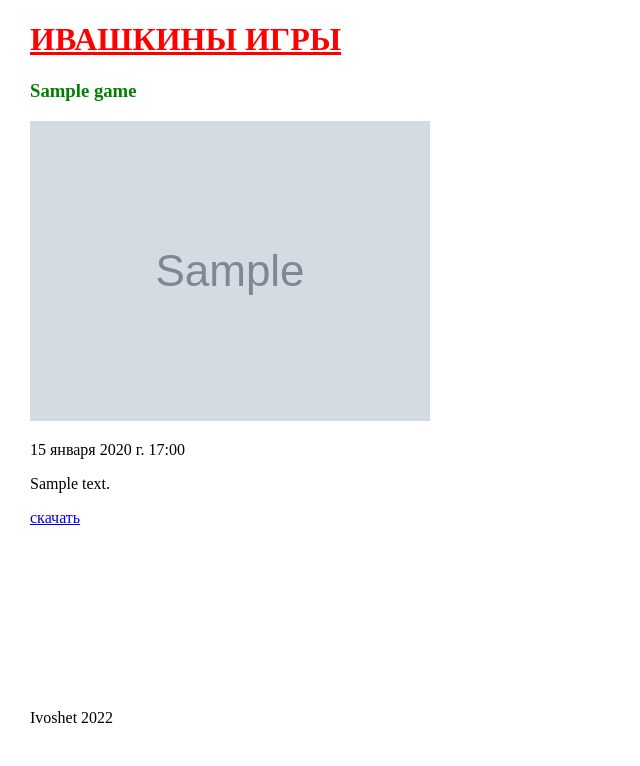
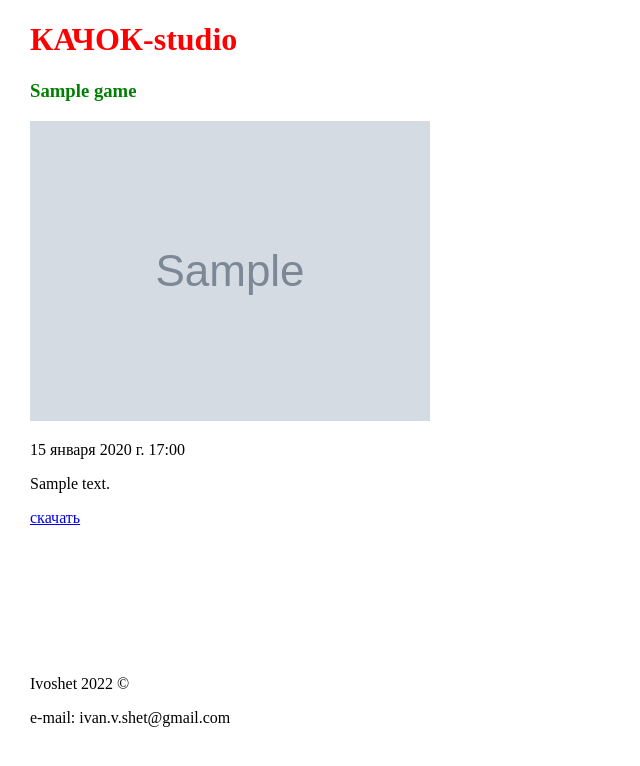
Before and after one commit to ivoshet/mysite, a Django app: page / in a window 1280 px wide. Shown: the top 766 px of the page, without its empty margins (0-640 px from the left). Run offline with Django 4.2, Linux system fonts and the light colour scheme; tables that the repository leaves empty hold one stand-in row (values such as "Sample post"); grey boxes marked "Sample" are stand-in pictures; parts of the project's set-up code (start-up, migrations or seed data) failed here and were passed over.

Commit message:
added base template

```diff
--- a/blog/static/css/blog.css
+++ b/blog/static/css/blog.css
@@ -1,4 +1,4 @@
-h1 a {
+#base-header h1 {
     color: red;
 }
 
--- /dev/null
+++ b/blog/templates/blog/base.html
@@ -0,0 +1,23 @@
+{% load static %}
+<!DOCTYPE html>
+<html lang="en">
+  <head>
+    <meta charset="UTF-8" />
+    <meta http-equiv="X-UA-Compatible" content="IE=edge" />
+    <meta name="viewport" content="width=device-width, initial-scale=1.0" />
+    <title>Games</title>
+    <link rel="stylesheet" href="{% static 'css/blog.css' %}" type="text/css" />
+  </head>
+  <body>
+    <div id="base-header">
+      <h1>КАЧОК-studio</h1>
+    </div>
+    <div class="content-container">{% block content %} {% endblock %}</div>
+    <div id="footer">
+      <div>
+        <p>Ivoshet 2022 &copy;</p>
+        <p>e-mail: ivan.v.shet@gmail.com</p>
+      </div>
+    </div>
+  </body>
+</html>
--- a/blog/templates/blog/game_list.html
+++ b/blog/templates/blog/game_list.html
@@ -1,20 +1,5 @@
-{% load static %}
-<!DOCTYPE html>
-<html lang="en">
-  <head>
-    <meta charset="UTF-8" />
-    <meta http-equiv="X-UA-Compatible" content="IE=edge" />
-    <meta name="viewport" content="width=device-width, initial-scale=1.0" />
-    <title>Games</title>
-    <link rel="stylesheet" href="{% static 'css/blog.css' %}" type="text/css">
-  </head>
-  <body>
-    <div>
-      <h1>
-        <a href="/"> ИВАШКИНЫ ИГРЫ </a>
-      </h1>
-    </div>
-    <div>
+{% extends 'blog/base.html' %}
+{% block content %}
   {% for game in games %}
     <div>
       <p>
@@ -36,11 +21,4 @@
       </p>
     </div>
   {% endfor %}
-    </div>
-    <div id="footer">
-      <p>
-        Ivoshet 2022
-      </p>
-    </div>
-  </body>
-</html>
+{% endblock %}
```
Lines whose indentation alone changed are shown as unchanged.
